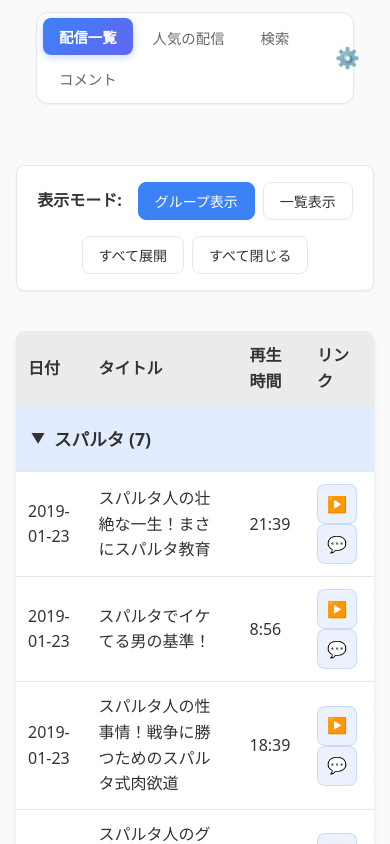
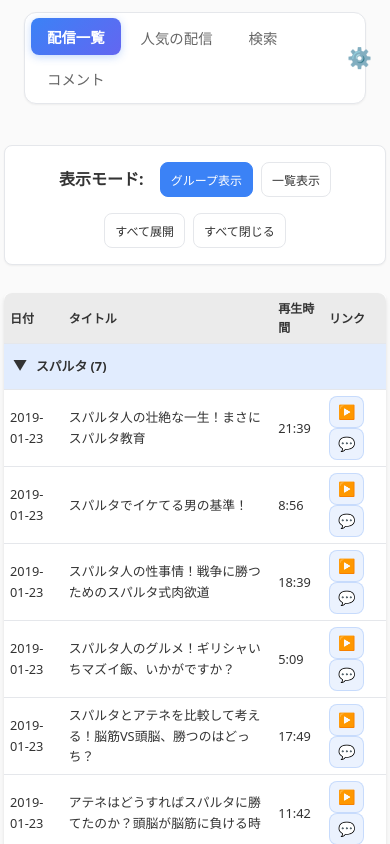
Before and after one commit to tosi29/app, a Next.js app: page / in a window 390 px wide. Shown: the top 844 px of the page. Built offline with nearby package versions, Linux system fonts and the light colour scheme.

Commit message:
Add comprehensive mobile responsiveness to main layout and components
Co-authored-by: tosi29 <2134316+tosi29@users.noreply.github.com>

```diff
--- a/pages/index.tsx
+++ b/pages/index.tsx
@@ -145,6 +145,7 @@ export default function Home() {
       <Head>
         <title>配信一覧 | Next.js App</title>
         <meta name="description" content="配信一覧ページ" />
+        <meta name="viewport" content="width=device-width, initial-scale=1" />
         <link rel="icon" href="/favicon.ico" />
       </Head>
 
--- a/styles/Home.module.css
+++ b/styles/Home.module.css
@@ -561,3 +561,135 @@
     padding: 0.375rem;
   }
 }
+
+/* Mobile responsiveness for main layout */
+@media (max-width: 768px) {
+  .container {
+    padding: 0 0.5rem;
+  }
+
+  .main {
+    padding: 1rem 0 3rem 0;
+  }
+
+  .title {
+    font-size: 1.75rem;
+    margin: 0 0 0.75rem 0;
+  }
+
+  .titleContainer {
+    flex-direction: column;
+    gap: 0.75rem;
+    align-items: stretch;
+    margin-bottom: 0.75rem;
+  }
+}
+
+/* Mobile responsiveness for smaller screens */
+@media (max-width: 480px) {
+  .container {
+    padding: 0 0.25rem;
+  }
+
+  .main {
+    padding: 0.75rem 0 2rem 0;
+  }
+
+  .title {
+    font-size: 1.5rem;
+  }
+}
+
+/* Mobile responsiveness for tables */
+@media (max-width: 768px) {
+  .tableContainer {
+    margin: 1rem 0;
+    border-radius: 6px;
+  }
+
+  .table th,
+  .table td {
+    padding: 0.5rem;
+    font-size: 0.875rem;
+  }
+
+  .table th {
+    font-size: 0.8rem;
+  }
+}
+
+@media (max-width: 600px) {
+  .tableContainer {
+    margin: 0.75rem 0;
+  }
+
+  .table th,
+  .table td {
+    padding: 0.375rem;
+    font-size: 0.8rem;
+  }
+
+  .table th {
+    font-size: 0.75rem;
+  }
+}
+
+/* Mobile responsiveness for buttons and controls */
+@media (max-width: 768px) {
+  .searchButton {
+    padding: 0.625rem 1.25rem;
+    font-size: 0.9rem;
+  }
+
+  .iconButton {
+    min-width: 2.25rem;
+    height: 2.25rem;
+    font-size: 0.9rem;
+  }
+
+  .controlButton {
+    padding: 0.5rem 0.75rem;
+    font-size: 0.8rem;
+  }
+}
+
+@media (max-width: 480px) {
+  .searchButton {
+    padding: 0.5rem 1rem;
+    font-size: 0.875rem;
+    width: 100%;
+  }
+
+  .iconButton {
+    min-width: 2rem;
+    height: 2rem;
+    font-size: 0.875rem;
+  }
+
+  .controlButton {
+    padding: 0.5rem 0.625rem;
+    font-size: 0.75rem;
+  }
+}
+
+/* Mobile responsiveness for text content */
+@media (max-width: 768px) {
+  .broadcastTitle {
+    font-size: 0.9rem;
+    line-height: 1.4;
+  }
+
+  .broadcastSeries {
+    font-size: 0.7rem;
+  }
+}
+
+@media (max-width: 480px) {
+  .broadcastTitle {
+    font-size: 0.85rem;
+  }
+
+  .broadcastSeries {
+    font-size: 0.65rem;
+  }
+}
```
